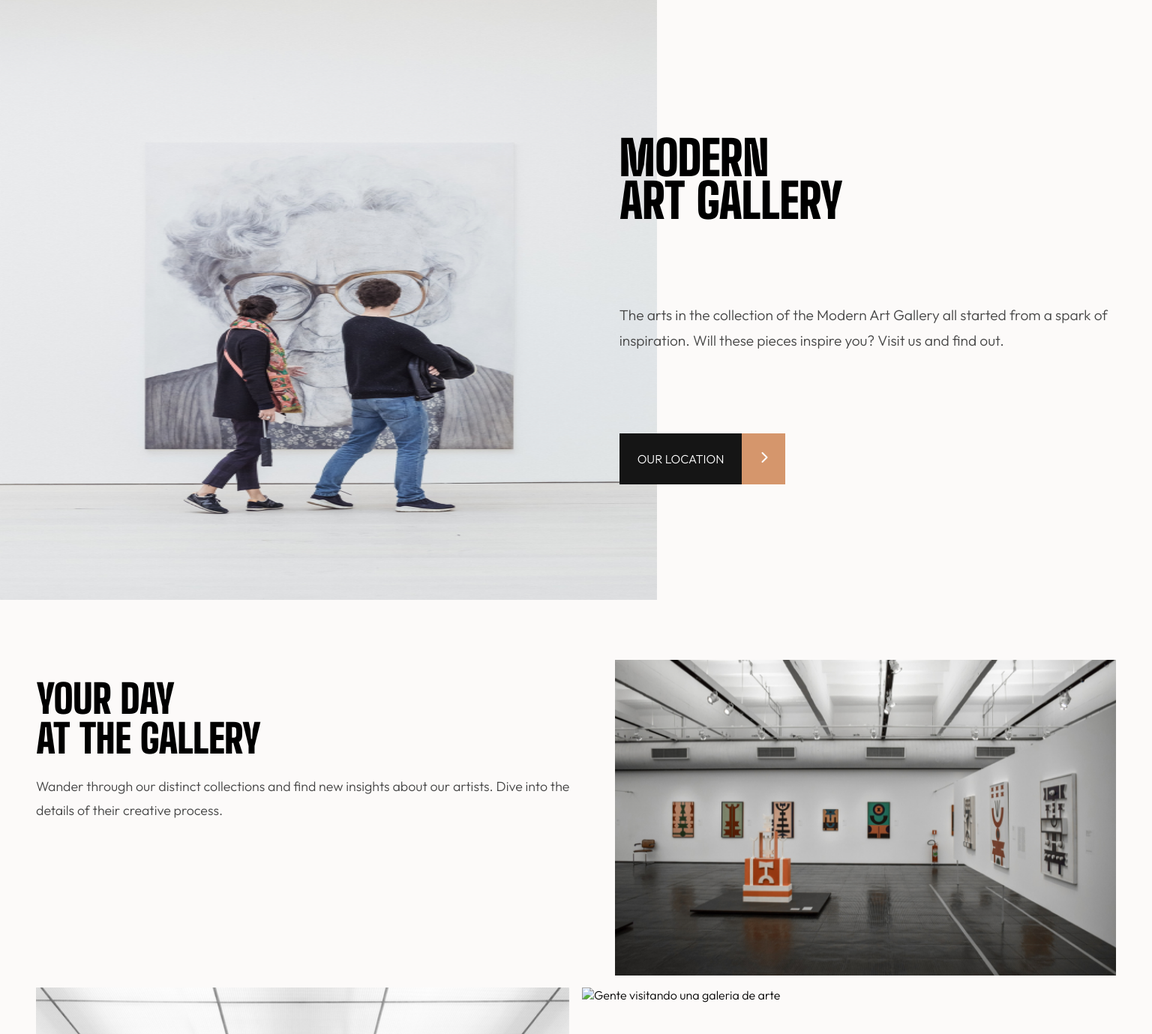
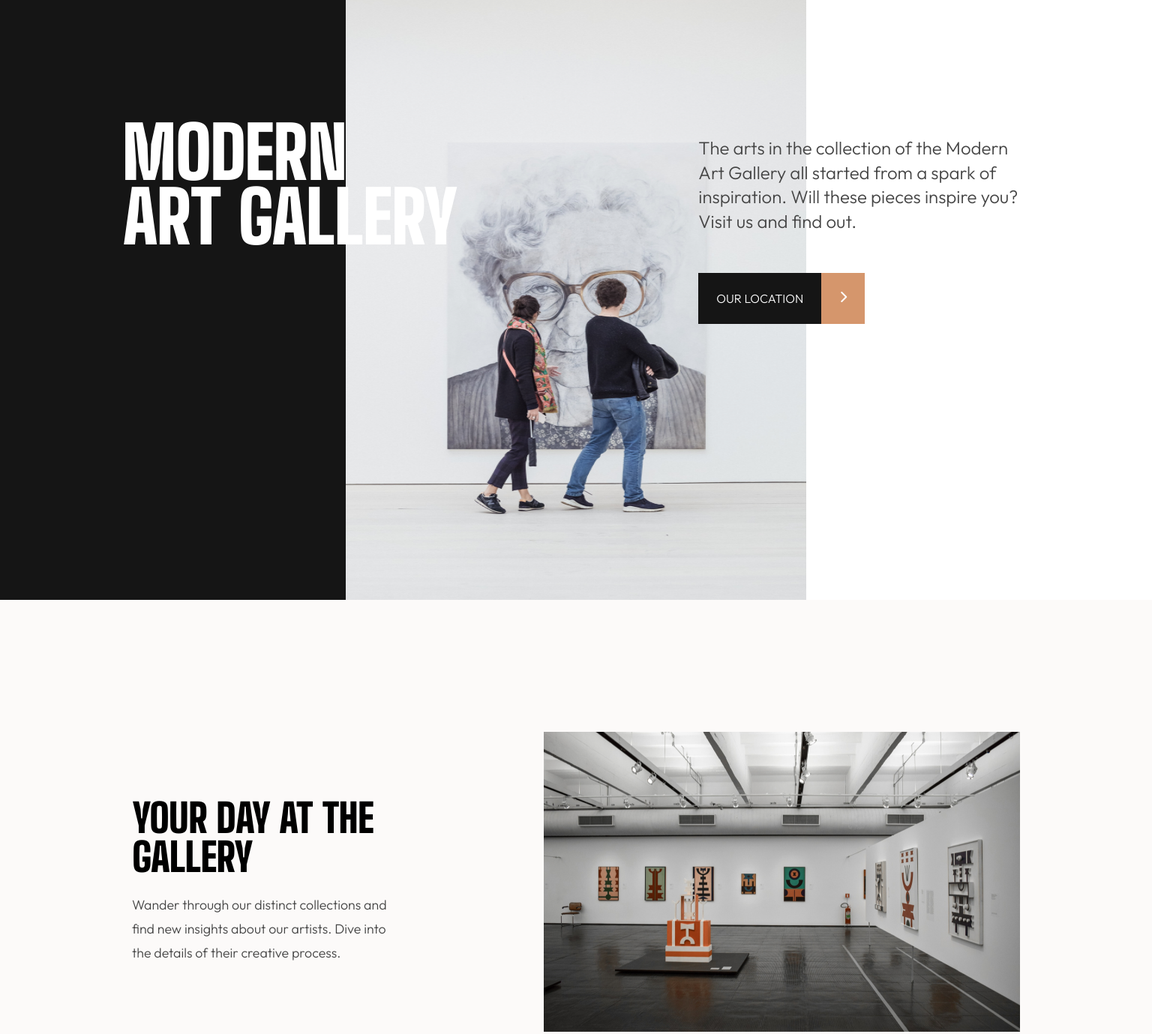
Before and after one commit to JesusLaso/modern_art_gallery, a website built with Vite: page index.html in a window 1536 px wide. Shown: the top 1379 px of the page at 75% size. Built offline with nearby package versions, Linux system fonts and the light colour scheme; files whose address does not match are found by name.

Commit message:
Añadida una version para desktop(mediano)

```diff
--- a/index.html
+++ b/index.html
@@ -28,7 +28,7 @@
           <article class="main__info-top">
             <img src="./src/assets/images/gallery_room.png" class="top__photo" alt="Sala de galeria con cuadros">
             <div class="top__container">
-              <h2 class="top__container__title">YOUR DAY<br> AT THE GALLERY</h2>
+              <h2 class="top__container__title">YOUR DAY<br class="hidden_1440"> AT THE GALLERY</h2>
               <p class="top__container__descrip">
                 Wander through our distinct collections and find new insights about our artists.
                 Dive into the details of their creative process.
--- a/src/styles/main.scss
+++ b/src/styles/main.scss
@@ -28,12 +28,7 @@ img{
     flex-direction: column;
     height: 58%;
     justify-content: space-between;
-
-
-
-
-
-
+    align-items: center;
 }
 .hero__title{
     font-family: 'Big Shoulders Display';
@@ -50,6 +45,7 @@ img{
 .hero__link{
     display: flex;
     text-decoration: none;
+    width: fit-content;
     &:hover{
         .hero__link-p{
             background-color: #D5966C;
@@ -204,3 +200,69 @@ img{
         width: 40%;
     }
   }
+@media(min-width: 1440px){
+    .hero{
+        background: linear-gradient(to right, #151515 30%, transparent 30%, transparent 70%, #ffffff 70%),
+                    url('../assets/images/couple_gallery.png');
+        background-repeat: no-repeat;
+        background-size: 100% 100%, 40% 100%;
+        background-position: center;
+        background-attachment: fixed;
+        justify-content: center;
+    }
+    .hero__text{
+       display: grid;
+       grid-template-areas: "title . description"
+                            ". . link";
+        column-gap: 10em;
+        padding: 0;
+        width: 80%;
+        padding-bottom: 3em;
+    }
+    .hero__title{
+        grid-area: title;
+        font-size: 6em;
+        color: #ffffff;
+        padding-left: .1em;
+    }
+    .hero__description{
+        grid-area: description;
+        font-size: 1.5em;
+        line-height: 1.35em;
+    }
+    .hero__link{
+        grid-area: link;
+        margin-bottom: 10em;
+    }
+    .main__info{
+        padding:  11em;
+        .hidden_1440{
+            display: none;
+        }
+    }
+    .main__info-top{
+        align-items: center;
+        margin-bottom: 1em;
+    }
+    .top__container{
+        padding-right: 10em;
+    }
+    .main__info-bottom{
+        grid-template-areas: "photo1 photo1 photo1 photo2 photo2"
+                              "photo1 photo1 photo1 box1 box1";
+        gap: 2em;
+        grid-template-columns: 1fr 1fr 1fr 1fr 1fr;
+        padding-top: 1em;
+    }
+    .bottom__photo-bottom{
+        height: 100%;
+    }
+    .footer{
+        padding-left: 11em;
+        padding-right: 11em;
+    }
+}
+
+@media(min-width: 1700px){
+
+}
```
